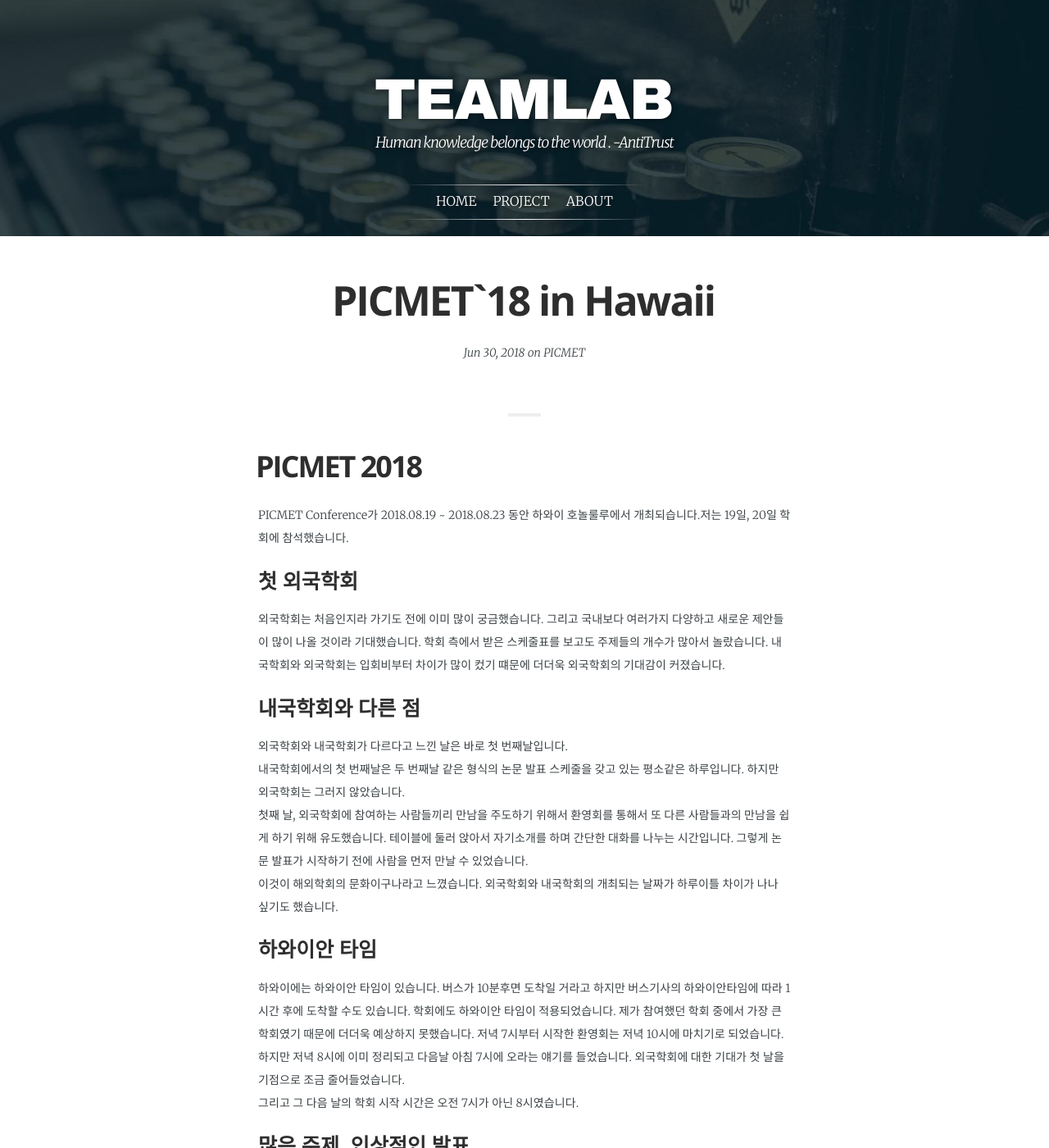
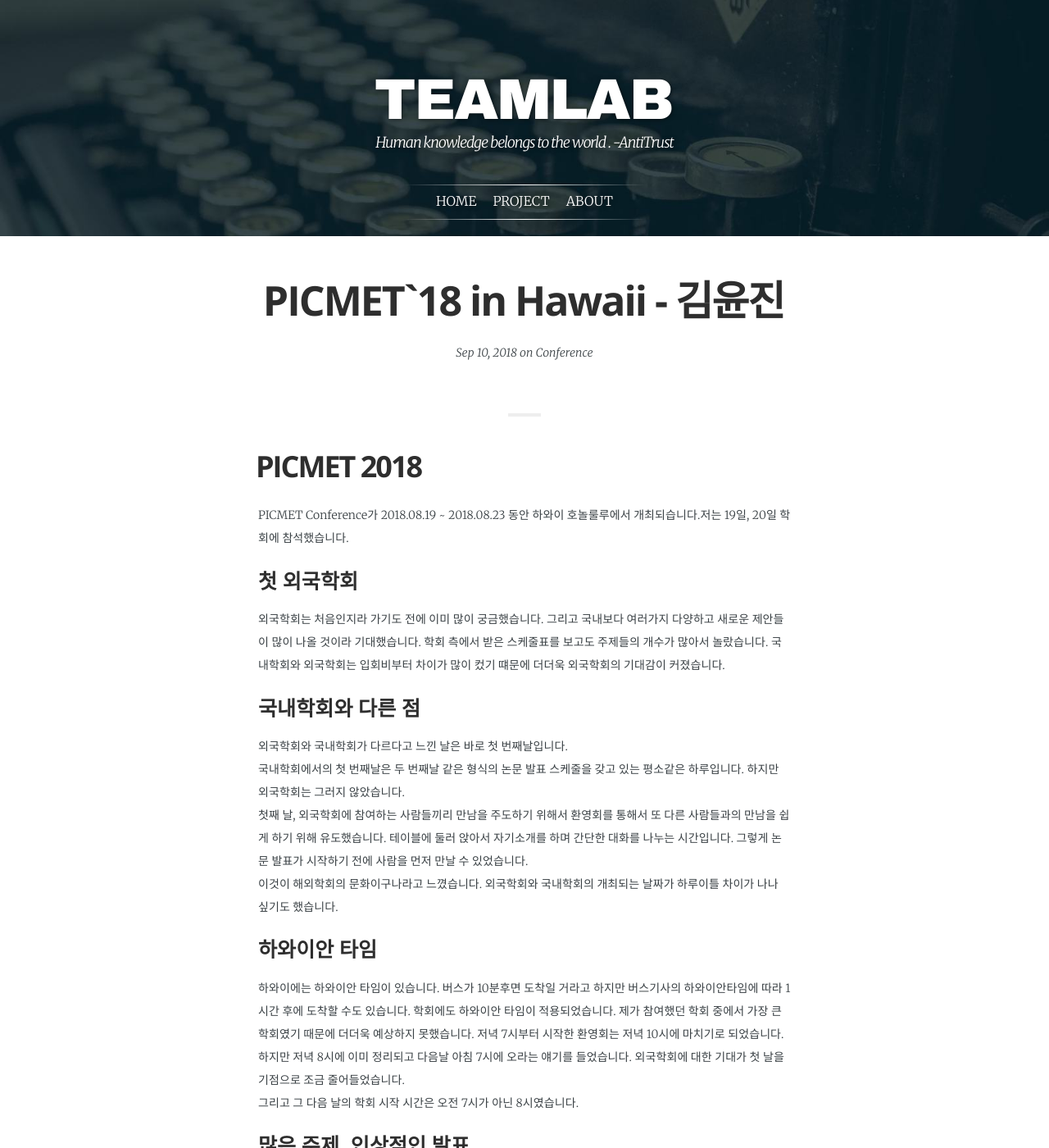
Before and after one commit to TeamLab/jekyllDecent, a Jekyll site: the page built from _posts/2018-09-10-PICMET후기.md, in a window 1280 px wide and 1400 px high. Shown: the whole window at 82% size. Built offline with Jekyll 4.4.1, drawn with Linux system fonts in a browser that asks for light colours; some web fonts are replaced.

Commit message:
Add PICMET 2018 Conference Review- @KimyoonJin
* 정보과학회 리뷰

* UPLOAD PICMET2018 report

* Update 2018-08-27-PICMET후기.md

* Update 2018-08-27-PICMET후기.md

* Update PICMET 카테고리 수정 및 단어 수정

* update jekllyDecent

* Reupload PICMET review by solving the conflict

* Update 2018-09-10-PICMET후기.md

```diff
--- a/_posts/2018-08-27-PICMET후기.md
+++ b/_posts/2018-09-10-PICMET후기.md
@@ -1,9 +1,9 @@
 ---
 layout:            post
-title:             "PICMET`18 in Hawaii"
-date:              2018-06-30 13:10:00 +0300
-tags:              PICMET
-category:          PICMET`18
+title:             "PICMET`18 in Hawaii - 김윤진"
+date:              2018-09-10 13:10:00 +0300
+tags:              Conference
+category:          Conference Review
 author:            kimyoonjin
 math:              true
 published:         true
@@ -13,13 +13,13 @@ comments:          true
 PICMET Conference가 2018.08.19 ~ 2018.08.23 동안 하와이 호놀룰루에서 개최되습니다.저는 19일, 20일 학회에 참석했습니다.
 
 ### 첫 외국학회
-외국학회는 처음인지라 가기도 전에 이미 많이 궁금했습니다. 그리고 국내보다 여러가지 다양하고 새로운 제안들이 많이 나올 것이라 기대했습니다. 학회 측에서 받은 스케줄표를 보고도 주제들의 개수가 많아서 놀랐습니다. 내국학회와 외국학회는 입회비부터 차이가 많이 컸기 떄문에 더더욱 외국학회의 기대감이 커졌습니다.
+외국학회는 처음인지라 가기도 전에 이미 많이 궁금했습니다. 그리고 국내보다 여러가지 다양하고 새로운 제안들이 많이 나올 것이라 기대했습니다. 학회 측에서 받은 스케줄표를 보고도 주제들의 개수가 많아서 놀랐습니다. 국내학회와 외국학회는 입회비부터 차이가 많이 컸기 떄문에 더더욱 외국학회의 기대감이 커졌습니다.
 
-### 내국학회와 다른 점
-외국학회와 내국학회가 다르다고 느낀 날은 바로 첫 번째날입니다.
-내국학회에서의 첫 번째날은 두 번째날 같은 형식의 논문 발표 스케줄을 갖고 있는 평소같은 하루입니다. 하지만 외국학회는 그러지 않았습니다.
+### 국내학회와 다른 점
+외국학회와 국내학회가 다르다고 느낀 날은 바로 첫 번째날입니다.
+국내학회에서의 첫 번째날은 두 번째날 같은 형식의 논문 발표 스케줄을 갖고 있는 평소같은 하루입니다. 하지만 외국학회는 그러지 않았습니다.
 첫째 날, 외국학회에 참여하는 사람들끼리 만남을 주도하기 위해서 환영회를 통해서 또 다른 사람들과의 만남을 쉽게 하기 위해 유도했습니다. 테이블에 둘러 앉아서 자기소개를 하며 간단한 대화를 나누는 시간입니다.  그렇게 논문 발표가 시작하기 전에 사람을 먼저 만날 수 있었습니다.
-이것이 해외학회의 문화이구나라고 느꼈습니다. 외국학회와 내국학회의 개최되는 날짜가 하루이틀 차이가 나나 싶기도 했습니다.
+이것이 해외학회의 문화이구나라고 느꼈습니다. 외국학회와 국내학회의 개최되는 날짜가 하루이틀 차이가 나나 싶기도 했습니다.
 
 
 ### 하와이안 타임
```
